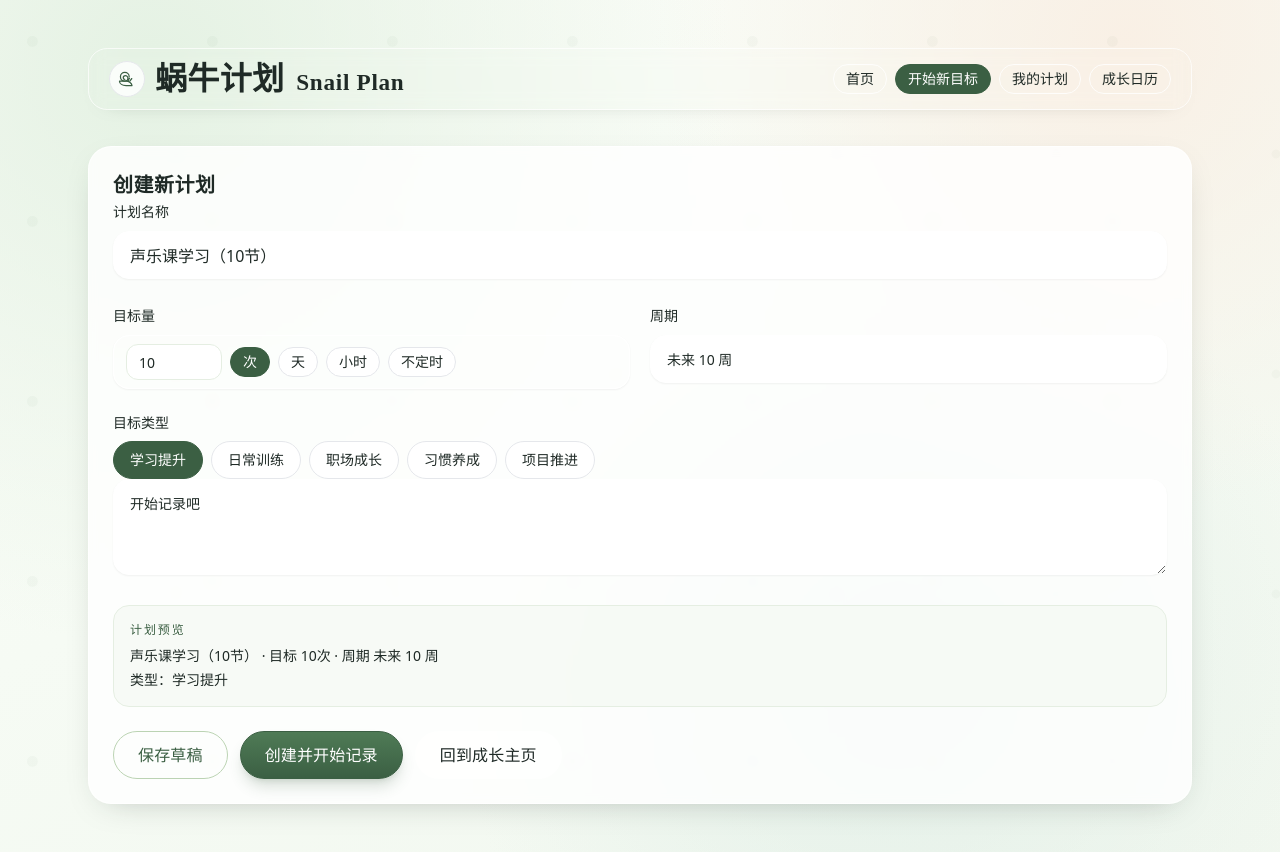
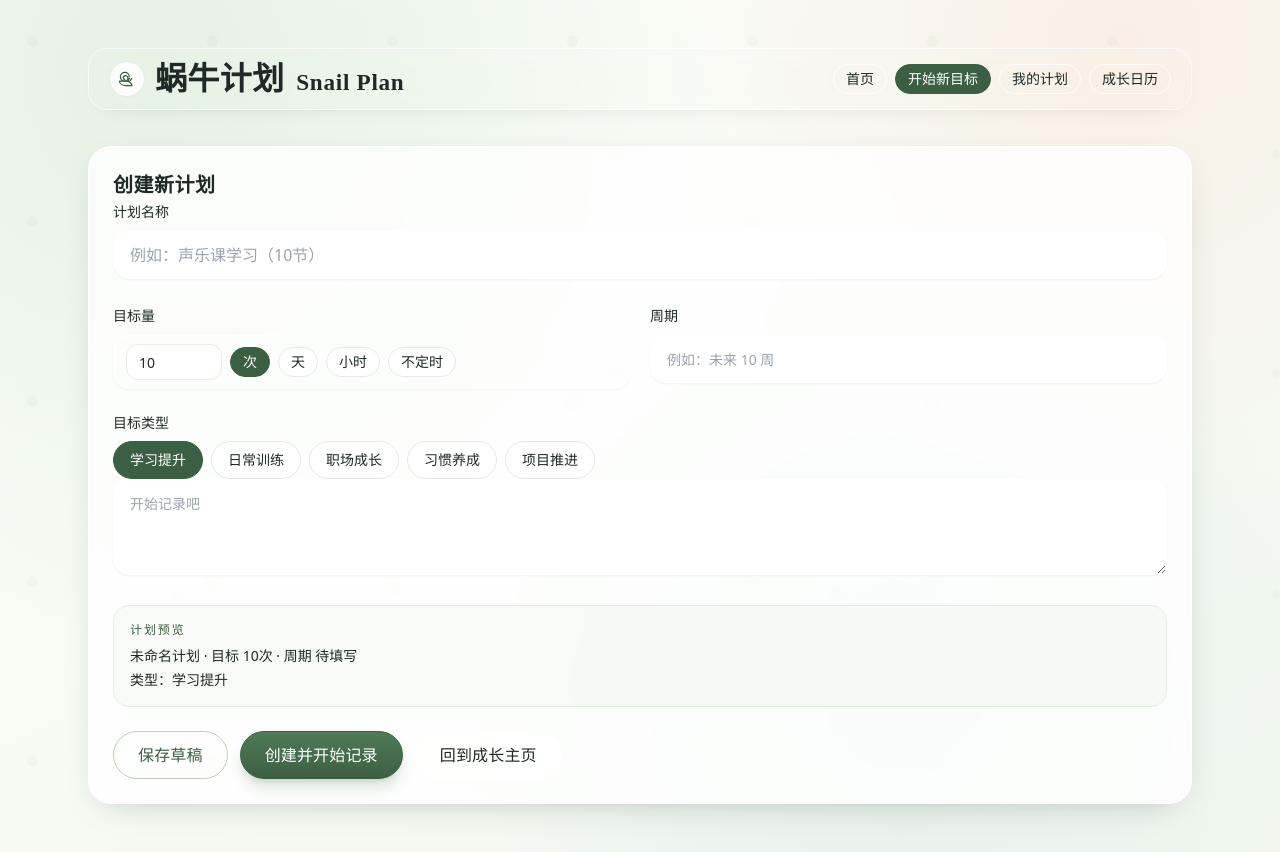
Before and after one commit to janetzheng1998/Snail-plan, a Next.js app: page /plans/new in a window 1280 px wide. Built offline with nearby package versions, Linux system fonts and the light colour scheme.

Commit message:
ux: use placeholders instead of prefilled text on new plan form

```diff
--- a/src/components/plans/new-plan-form.tsx
+++ b/src/components/plans/new-plan-form.tsx
@@ -10,9 +10,9 @@ import { getPlanById, planCategories, progressUnits, type Plan, type PlanStatus
 import { getPlanNewRecordPath } from "@/lib/plan-routes";
 import { cn } from "@/lib/utils";
 
-const DEFAULT_PLAN_NAME = "声乐课学习（10节）";
-const DEFAULT_PLAN_CYCLE = "未来 10 周";
-const DEFAULT_DESCRIPTION = "开始记录吧";
+const DEFAULT_PLAN_NAME = "";
+const DEFAULT_PLAN_CYCLE = "";
+const DEFAULT_DESCRIPTION = "";
 
 function getLocalDateString(): string {
   const now = new Date();
@@ -31,18 +31,28 @@ function splitDescriptionAndCycle(rawDescription: string): { description: string
   const description = lines.filter((_, index) => index !== cycleLineIndex).join("\n").trim();
 
   return {
-    description: description || DEFAULT_DESCRIPTION,
+    description,
     cycle
   };
 }
 
 function composeDescriptionWithCycle(description: string, cycle: string): string {
-  const normalizedDescription = description.trim() || DEFAULT_DESCRIPTION;
+  const normalizedDescription = description.trim();
   const normalizedCycle = cycle.trim();
 
-  return normalizedCycle
-    ? `${normalizedDescription}\n周期：${normalizedCycle}`
-    : normalizedDescription;
+  if (normalizedDescription && normalizedCycle) {
+    return `${normalizedDescription}\n周期：${normalizedCycle}`;
+  }
+
+  if (normalizedDescription) {
+    return normalizedDescription;
+  }
+
+  if (normalizedCycle) {
+    return `周期：${normalizedCycle}`;
+  }
+
+  return "";
 }
 
 export function NewPlanForm() {
@@ -96,7 +106,9 @@ export function NewPlanForm() {
 
   const previewText = useMemo(() => {
     const goalText = isFlexiblePlan ? "不定时" : `${targetValue}${unit}`;
-    return `${planName} · 目标 ${goalText} · 周期 ${planCycle}`;
+    const previewName = planName.trim() || "未命名计划";
+    const previewCycle = planCycle.trim() || "待填写";
+    return `${previewName} · 目标 ${goalText} · 周期 ${previewCycle}`;
   }, [isFlexiblePlan, planCycle, planName, targetValue, unit]);
 
   const persistPlan = (status: PlanStatus): Plan => {
@@ -249,6 +261,7 @@ export function NewPlanForm() {
           <textarea
             value={description}
             onChange={(event) => setDescription(event.target.value)}
+            placeholder="开始记录吧"
             className="min-h-24 w-full rounded-2xl border border-white bg-white/92 px-4 py-3 text-sm leading-6 shadow-sm focus-visible:outline-none focus-visible:ring-2 focus-visible:ring-moss-300"
           />
         </label>
```
